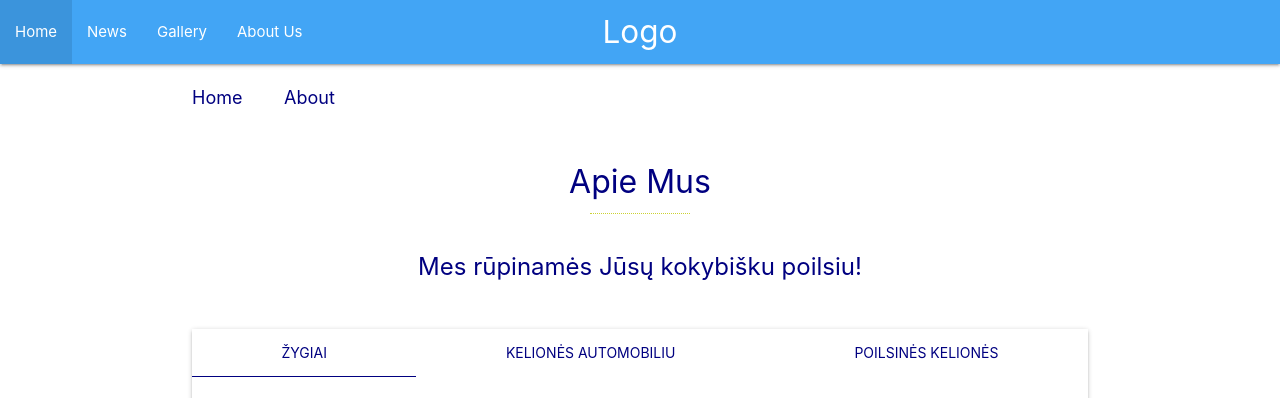
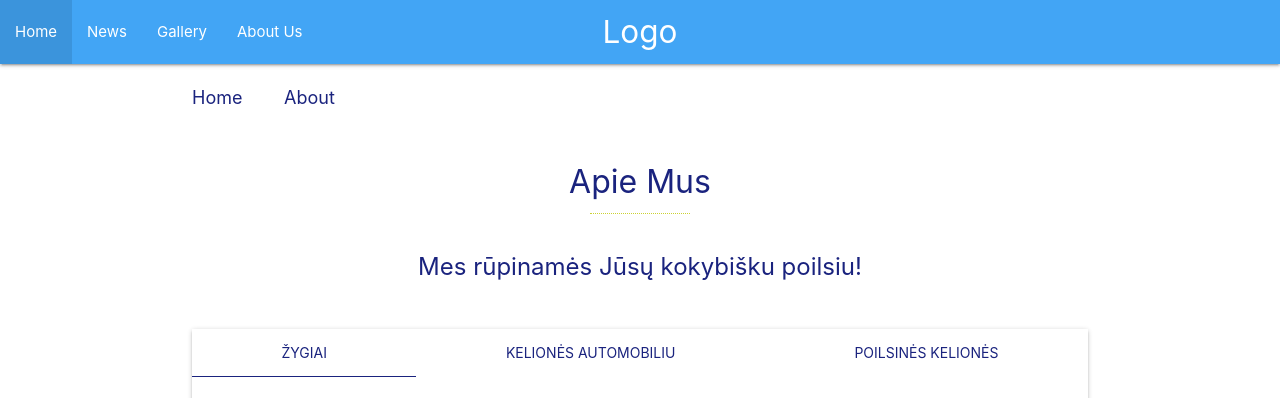
Before and after one commit to lunikas/numberOne, a PHP site: page /numberOne/about.php in a window 1280 px wide. Shown: the top 398 px of the page. Run offline with PHP 8.4, Linux system fonts and the light colour scheme.

Commit message:
pakeistos about tekstu spalvos

```diff
--- a/about.php
+++ b/about.php
@@ -39,15 +39,15 @@ if (isset($_GET["email"])) {
     </div>
 
     <div class="pageName">
-        <h1>Apie Mus</h1>
+        <h1 class="indigo-text text-darken-4">Apie Mus</h1>
     </div>
 
 
-    <p class="slogan center-align">Mes rūpinamės Jūsų kokybišku poilsiu!</p>
+    <p class="slogan center-align flow-text indigo-text text-darken-4">Mes rūpinamės Jūsų kokybišku poilsiu!</p>
 
 
 
-    <div class="card  light-blue-text text-darken-4">
+    <div class="card  indigo-text text-darken-4">
 
         <div class="card-tabs">
             <ul class="tabs tabs-fixed-width">
@@ -93,10 +93,9 @@ if (isset($_GET["email"])) {
     </div>
 
     <div class="findUS">
-        <h5>Mūsų kontaktai</h5>
-        <p>Gatve, namas</p>
-        <p>Miestas</p>
-        <p>LT-pasto kodas</p>
+        <h5 class="indigo-text text-darken-4">Mūsų kontaktai</h5>
+        <p>Mūsų gatvė Nr.1,</p>
+        <p>Vilnius 00001</p>
         <p>Lietuva</p>
         <p>tel. 8 5 212 33 22</p>
         <p>El.paštas:<a href="mailto:laishkeliams@gmail.com"> email@email.com</a></p>
@@ -108,7 +107,7 @@ if (isset($_GET["email"])) {
         <iframe class="map col l6" src="https://www.google.com/maps/embed?pb=!1m18!1m12!1m3!1d2306.4099714932604!2d25.27833385059149!3d54.68481288121817!2m3!1f0!2f0!3f0!3m2!1i1024!2i768!4f13.1!3m3!1m2!1s0x46dd9411a1bd7cdb%3A0x645ec2d88e118d0c!2sLabdari%C5%B3%20g.%203%2C%20Vilnius%2001120!5e0!3m2!1sen!2slt!4v1591730100877!5m2!1sen!2slt" frameborder="0" style="border:0;" allowfullscreen="" aria-hidden="false" tabindex="0"></iframe>
 
         <div class="contactUS col l6">
-            <h6>Susisiekite su mumis: </h6>
+            <h5 class="indigo-text text-darken-4">Susisiekite su mumis: </h5>
 
             <form action="">
                 <div class="input-field">
@@ -125,12 +124,12 @@ if (isset($_GET["email"])) {
                 <label for="date">Pasirinkite norimą susitikimo datą</label>
                 <div>
                     <div class="input-field">
-                        <button class="btn">Siųsti</button>
+                        <button class="btn indigo darken-4 waves-light">Siųsti</button>
                     </div>
 
                     <?php
                     if (isset($_GET["status"]) && $_GET["status"] === "success") {
-                        echo "<p>Jūsų žinutė nusiųsta sėkmingai!</p>";
+                        echo "<p class='indigo-text text-darken-4'>Jūsų žinutė nusiųsta sėkmingai!</p>";
                     }
                     ?>
                 </div>
--- a/styles/style.css
+++ b/styles/style.css
@@ -1,8 +1,6 @@
 /* Bendras stilius: */
 
-.btn, .btn-large, .btn-small {
-    background-color: navy;
-}
+
 
 
 
@@ -35,17 +33,20 @@
 }
 
 .about .breadcrumb, .breadcrumb:before {
-    color: navy;
+    color: 	rgb(26, 35, 126);
 }
 
-.about {
-    color: navy;
+.about{
+    color: 	rgb(26, 35, 126);
+}
+
+.about p{
+    color: black;
 }
 
 .about .pageName h1 {
     text-align: center;
     font-size: xx-large;
-    color: navy;
     position: relative;
     padding-bottom: 15px;
 }
@@ -77,11 +78,11 @@
 }
 
 .about .tabs .tab a {
-    color: navy;
+    color: 		rgb(26, 35, 126);
 }
 
 .about .tabs .indicator {
-    background-color: navy;
+    background-color: 	rgb(26, 35, 126);
     height: 1px;
 }
 
@@ -124,6 +125,10 @@ font-weight: 500;
 .contactUS h6 {
     font-weight: bold;
 }
+
+
+
+
 
 
 /* Alyte stiliaus kodas: */
```
